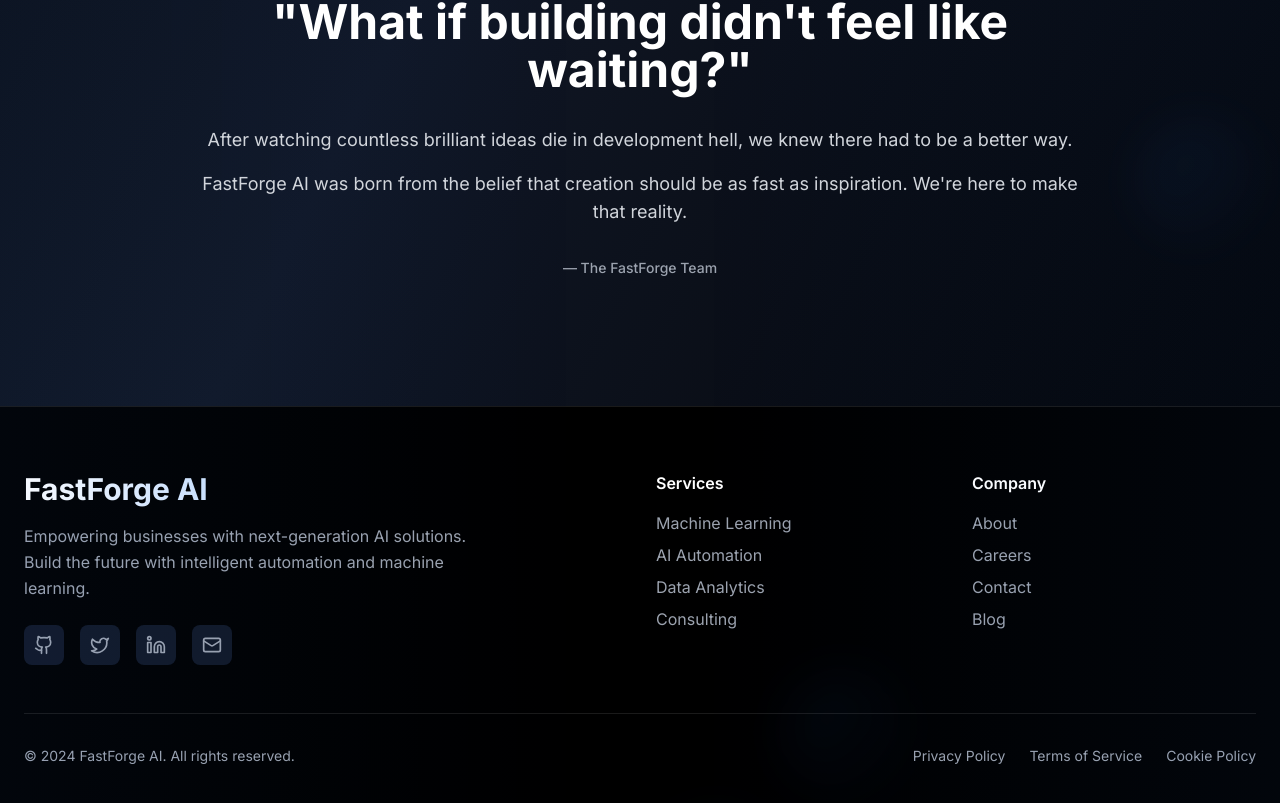
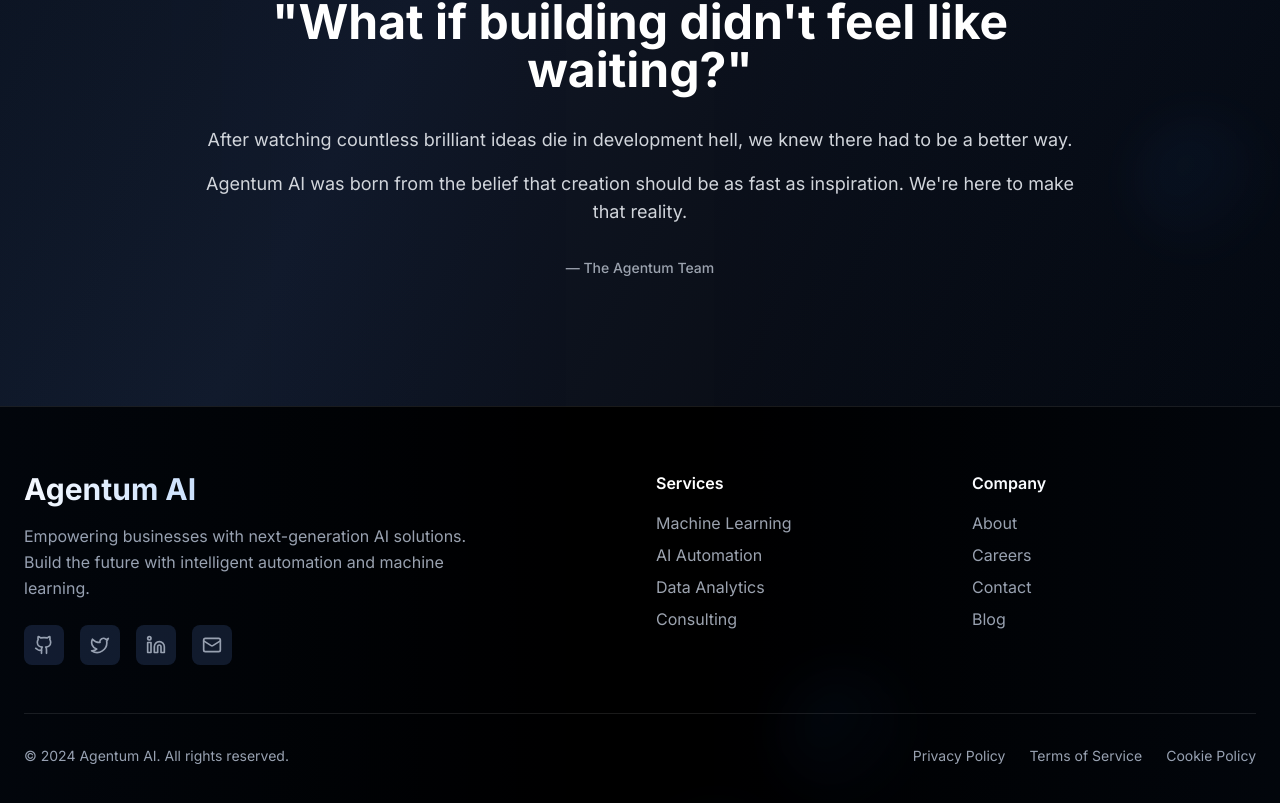
Before and after one commit to abdullah20mph/forge-kinetic-web, a React (Vite) app: page /about in a window 1280 px wide. Shown: the part 1753-2556 px from the top of the page. Built offline with nearby package versions, Linux system fonts and the light colour scheme.

Commit message:
updated names

```diff
--- a/index.html
+++ b/index.html
@@ -4,7 +4,7 @@
   <head>
     <meta charset="UTF-8" />
     <meta name="viewport" content="width=device-width, initial-scale=1.0" />
-    <title>FastForge AI - Build the Future with AI</title>
+    <title>Agentum AI</title>
     <meta name="description" content="Transform your business with cutting-edge AI solutions from FastForge AI" />
     <meta name="author" content="FastForge AI" />
 
--- a/src/components/Features.tsx
+++ b/src/components/Features.tsx
@@ -48,7 +48,7 @@ export const Features = () => {
       {/* Left - Text Content */}
       <div className="lg:col-span-6">
         <h2 className="text-5xl md:text-6xl font-bold mb-8 bg-gradient-to-r from-white to-blue-400 bg-clip-text text-transparent">
-          Why Choose FastForge AI?
+          Why Choose Agentum AI?
         </h2>
         <p className="text-xl text-gray-400 mb-12 leading-relaxed">
           We combine cutting-edge AI technology with enterprise reliability to deliver
--- a/src/components/Footer.tsx
+++ b/src/components/Footer.tsx
@@ -9,7 +9,7 @@ export const Footer = () => {
         <div className="grid grid-cols-1 md:grid-cols-4 gap-8 mb-12">
           <div className="col-span-1 md:col-span-2">
             <div className="text-3xl font-bold bg-gradient-to-r from-white to-blue-400 bg-clip-text text-transparent mb-4">
-              FastForge AI
+              Agentum AI
             </div>
             <p className="text-gray-400 max-w-md leading-relaxed">
               Empowering businesses with next-generation AI solutions.
@@ -57,7 +57,7 @@ export const Footer = () => {
 
         <div className="border-t border-white/10 pt-8 flex flex-col md:flex-row justify-between items-center">
           <p className="text-gray-400 text-sm">
-            © 2024 FastForge AI. All rights reserved.
+            © 2024 Agentum AI. All rights reserved.
           </p>
           <div className="flex space-x-6 mt-4 md:mt-0">
             {['Privacy Policy', 'Terms of Service', 'Cookie Policy'].map((item) => (
--- a/src/components/Navigation.tsx
+++ b/src/components/Navigation.tsx
@@ -39,7 +39,7 @@ export const Navigation = () => {
             className="relative z-10 text-xl sm:text-2xl font-bold bg-gradient-to-r from-white to-blue-400 bg-clip-text text-transparent cursor-pointer transition-all duration-300 hover:scale-105 hover:from-blue-200 hover:to-blue-300 active:scale-95"
             style={{ WebkitTapHighlightColor: 'transparent' }}
           >
-            FastForge AI
+            Agentum AI
           </Link>
 
           <div className="hidden md:flex items-center space-x-6 lg:space-x-8">
--- a/src/components/Testimonials.tsx
+++ b/src/components/Testimonials.tsx
@@ -6,19 +6,19 @@ const testimonials = [
   {
     name: 'Sarah Chen',
     role: 'CTO, TechCorp',
-    content: 'FastForge AI transformed our data processing capabilities. The implementation was seamless and the results exceeded our expectations.',
+    content: 'Agentum AI transformed our data processing capabilities. The implementation was seamless and the results exceeded our expectations.',
     rating: 5,
   },
   {
     name: 'Michael Rodriguez',
     role: 'VP Engineering, InnovateLabs',
-    content: 'The AI solutions provided by FastForge have significantly improved our operational efficiency and decision-making processes.',
+    content: 'The AI solutions provided by Agentum have significantly improved our operational efficiency and decision-making processes.',
     rating: 5,
   },
   {
     name: 'Emily Johnson',
     role: 'Head of AI, FutureTech',
-    content: 'Outstanding support and cutting-edge technology. FastForge AI is our go-to partner for all AI initiatives.',
+    content: 'Outstanding support and cutting-edge technology. Agentum AI is our go-to partner for all AI initiatives.',
     rating: 5,
   },
 ];
--- a/src/pages/About.tsx
+++ b/src/pages/About.tsx
@@ -161,12 +161,12 @@ const About = () => {
                   we knew there had to be a better way.
                 </p>
                 <p>
-                  FastForge AI was born from the belief that creation should be as fast as inspiration.
+                  Agentum AI was born from the belief that creation should be as fast as inspiration.
                   We're here to make that reality.
                 </p>
               </div>
               <div className="mt-8 text-sm text-gray-400 font-medium">
-                — The FastForge Team
+                — The Agentum Team
               </div>
             </div>
           </div>
--- a/src/pages/GetStarted.tsx
+++ b/src/pages/GetStarted.tsx
@@ -113,7 +113,7 @@ const GetStarted = () => {
           <div className="text-center mb-20">
             <h1 className="text-5xl md:text-7xl font-bold leading-tight text-white mb-6">
               Get Started with{' '}
-              <span className="bg-gradient-to-r from-blue-400 to-white bg-clip-text text-transparent">FastForge AI</span>
+              <span className="bg-gradient-to-r from-blue-400 to-white bg-clip-text text-transparent">Agentum AI</span>
             </h1>
             <p className="text-xl md:text-2xl text-gray-300 max-w-3xl mx-auto leading-relaxed">
               From idea to launch in weeks, not months. Here's how we make it happen.
```
Also changed, not shown: 2 other files (tests, documents, lock files or other folders).
